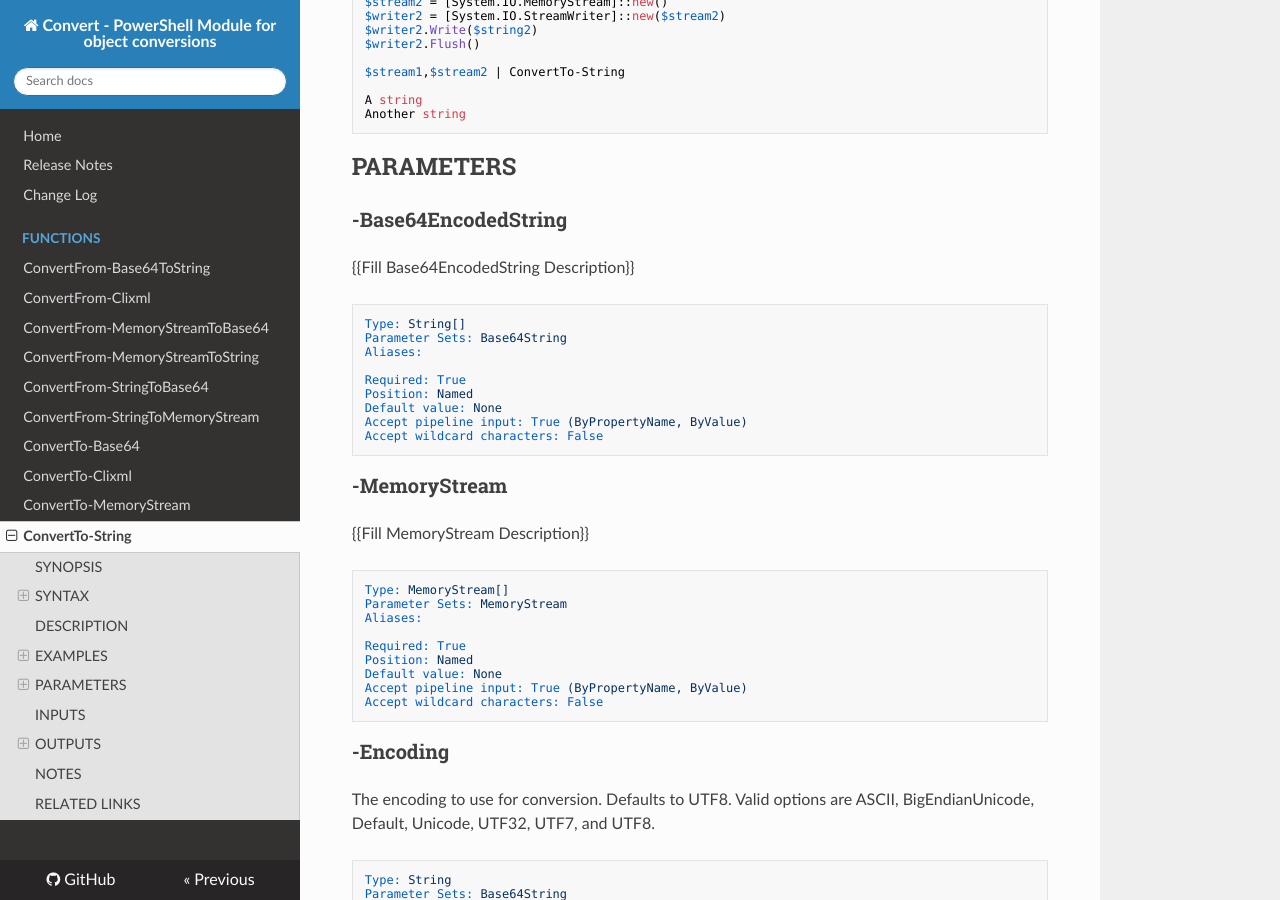
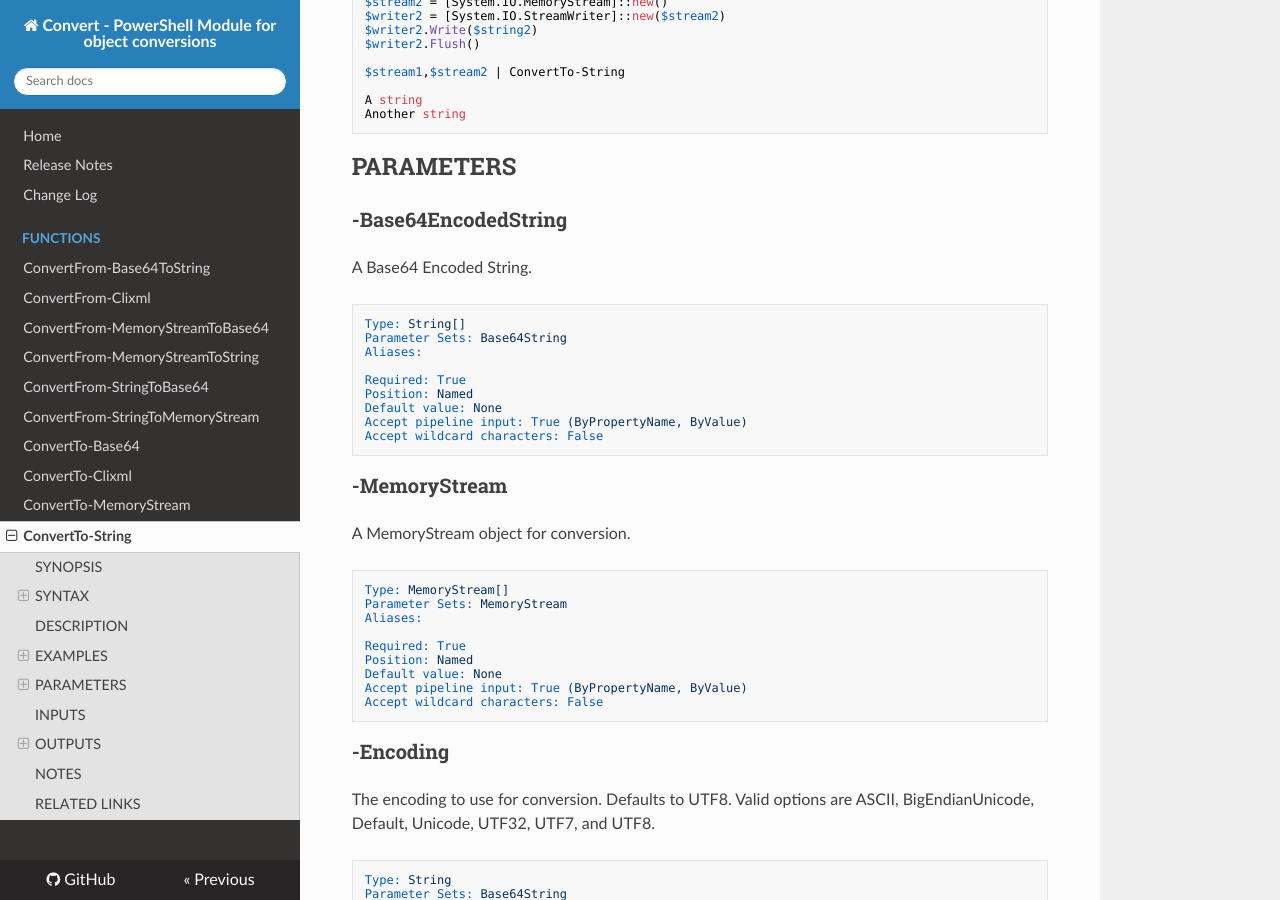
Before and after one commit to austoonz/Convert, an MkDocs documentation site: the page built from docs/functions/ConvertTo-String.md, in a window 1280 px wide and 900 px high, scrolled down 1766 px. Built offline with MkDocs 1.6.1, drawn with Linux system fonts in a browser that asks for light colours; nearby versions of some CDN libraries; old or Windows-style settings are respelled for this version of MkDocs.

Commit message:
Fixed documentation for ConvertTo-String. [skip ci]

````diff
--- a/docs/functions/ConvertTo-String.md
+++ b/docs/functions/ConvertTo-String.md
@@ -95,7 +95,7 @@ Another string
 ## PARAMETERS
 
 ### -Base64EncodedString
-{{Fill Base64EncodedString Description}}
+A Base64 Encoded String.
 
 ```yaml
 Type: String[]
@@ -110,7 +110,7 @@ Accept wildcard characters: False
 ```
 
 ### -MemoryStream
-{{Fill MemoryStream Description}}
+A MemoryStream object for conversion.
 
 ```yaml
 Type: MemoryStream[]
````
Also changed, not shown: 1 other file.
